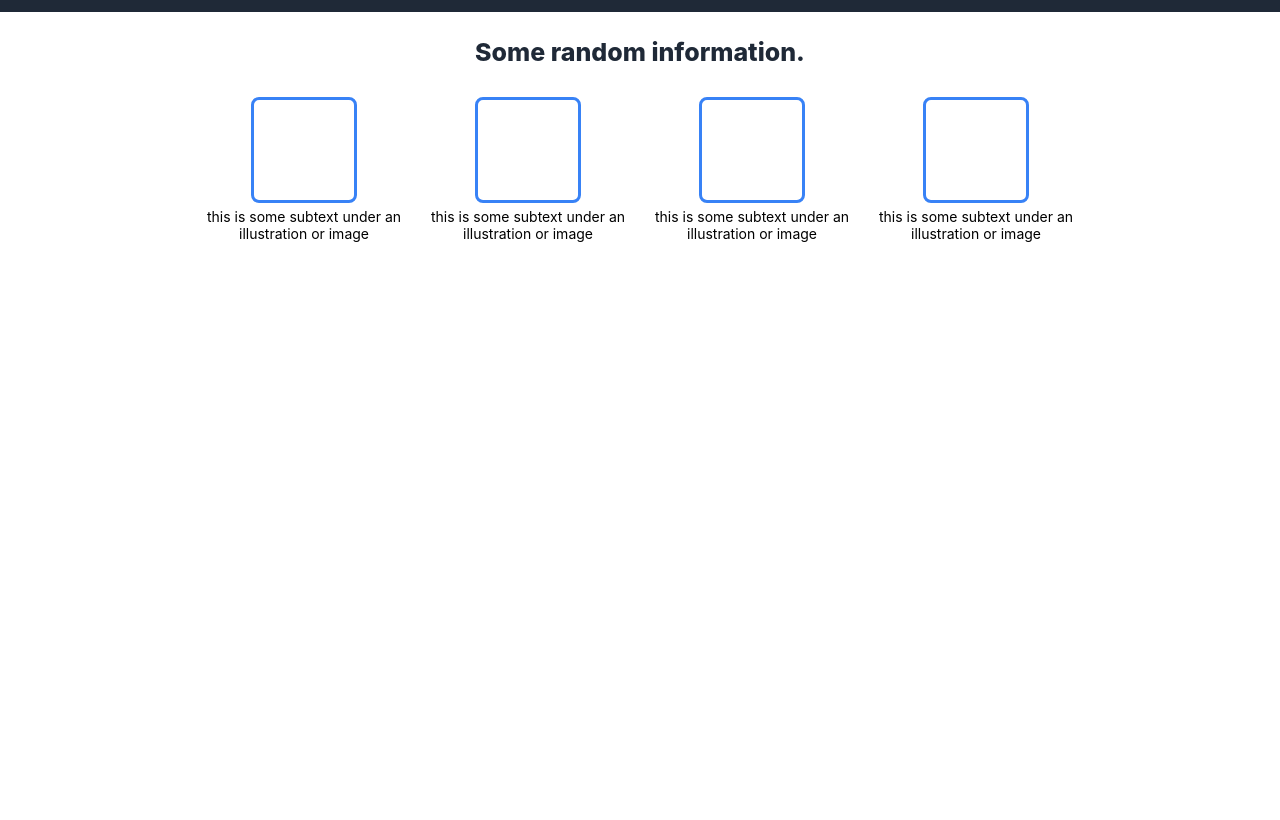
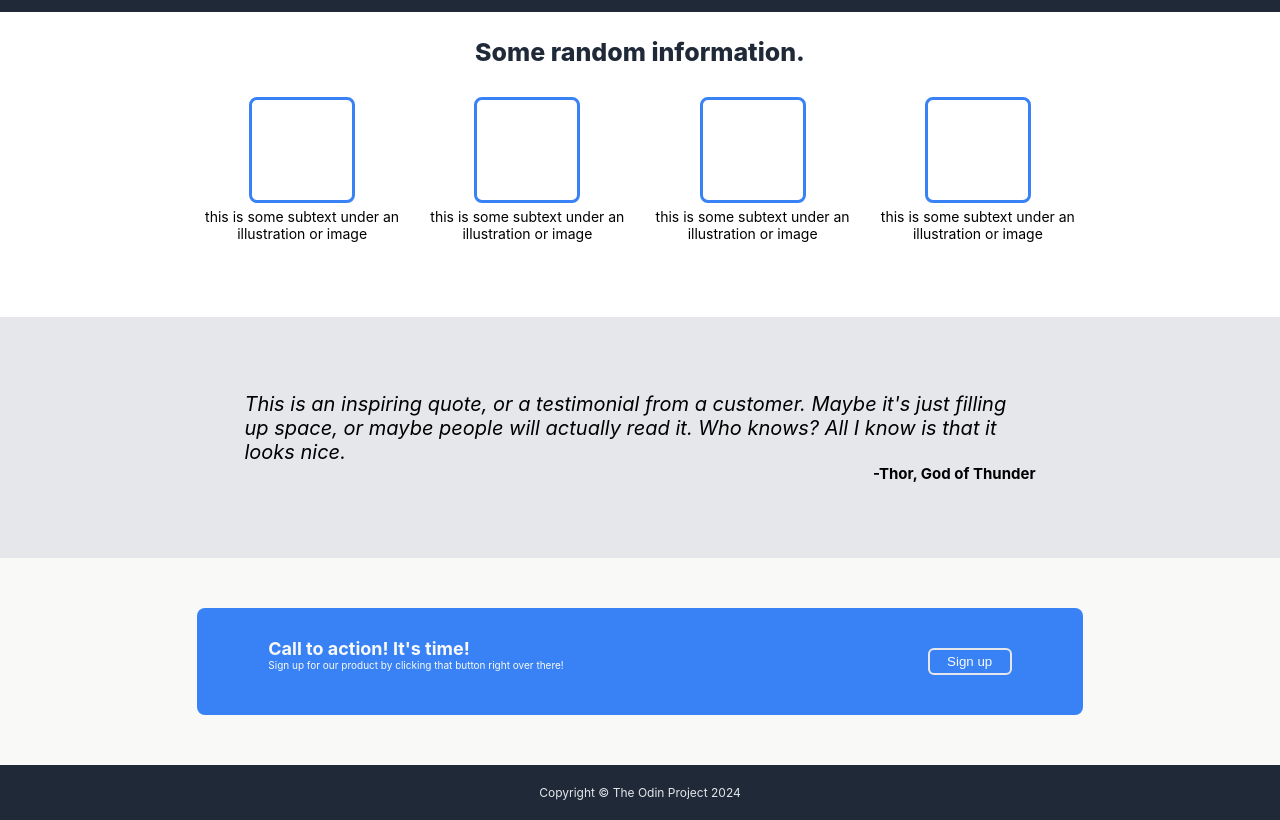
Before and after one commit to friendswithpenalties/odin-flex-project-landingpage, a plain HTML site: page index.html in a window 1280 px wide. Shown: the part 289-1109 px from the top of the page. Before the commit the page ends 800 px from the top, so only its background shows below. Drawn offline with Linux system fonts and the light colour scheme.

Commit message:
Finished the footer and I believe the entire Project Landing Page

```diff
--- a/index.html
+++ b/index.html
@@ -58,19 +58,29 @@
             </div>
         </div>
     </div>
-
     <div class="quote">
-
-
-
+        <div class="quoteborder">
+            <i>This is an inspiring quote, or a testimonial from a customer.
+            Maybe it's just filling up space, or maybe people will actually
+            read it. Who knows? All I know is that it looks nice.</i>
+            <div class="quotesign">
+                -Thor, God of Thunder
+            </div>
+        </div>
     </div>
-    <div class="signupsection">
-
-
-
+    <div class="calltoaction">
+        <div class="bluesection">
+            <div class="callbox">
+                <div class="calltext">
+                    <b><font size="4">Call to action! It's time!</font></b><br>
+                    Sign up for our product by clicking that button right over there!
+                </div>
+                <button class="buttonc">Sign up</button>
+            </div>
+        </div>
     </div>
     <div class="footer">
-
+        Copyright © The Odin Project 2024
 
 
     </div>
--- a/style.css
+++ b/style.css
@@ -6,13 +6,22 @@ body {
     display: flex;
     flex-direction: column;
 }
-button {
+.buttonh {
     padding: 5px 17px 5px 17px;
     background-color: #3882F6;
+    border-radius: 6px;
     border: none;
-    border-radius: 6px;
     color: #f9faf8;
     margin: 10px 0px 10px 0px;
+}
+.buttonc {
+    padding: 4px 17px 4px 17px;
+    background-color: #3882F6;
+    border-radius: 6px;
+    border: 2px solid #e5e7eb;
+    color: #f9faf8;
+    margin: 10px 0px 10px 0px;
+    min-width: 84px;
 }
 
 /*HEADER SECTION*/
@@ -99,6 +108,7 @@ ul {
 .infocontainer {
     display: flex;
     justify-content: center;
+    gap: 5px;
 }
 .box {
     display: flex;
@@ -114,9 +124,54 @@ ul {
     height: 100px;
     margin: 5px;
 }
+/*QUOTE SECTION*/
+.quote {
+    background-color: #e5e7eb;
+    display: flex;
+    justify-content: center;
+    padding:  75px;
+    font-size: 20px;
+}
+.quoteborder {
+    display: flex;
+    flex-direction: column;
+    width: 70%;
+}
+.quotesign {
+    display: flex;
+    justify-content: flex-end;
 
-/*QUOTE SECTION*/
-
+    font-size: 15px;
+    font-weight: bold;
+}
 /*CALL TO ACTION SECTION*/
-
+.calltoaction {
+    background-color: #F9FAF8;
+    display: flex;
+    justify-content: center;
+    padding: 50px;
+    font-size: 10px;
+}
+.callbox {
+    width: 90%;
+    display: flex;
+    justify-content: space-between;
+}
+.bluesection {
+    display: flex;
+    align-items: center;
+    justify-content: center;
+    background-color: #3882F6;
+    width: 70%;
+    border-radius: 8px;
+    padding: 30px;
+    color: #F9FAF8;
+}
 /*FOOTER*/
+.footer {
+    text-align: center;
+    font-size: 12px;
+    color:#e5e7eb;
+    background-color: #1F2937;
+    padding: 20px;
+}
```
